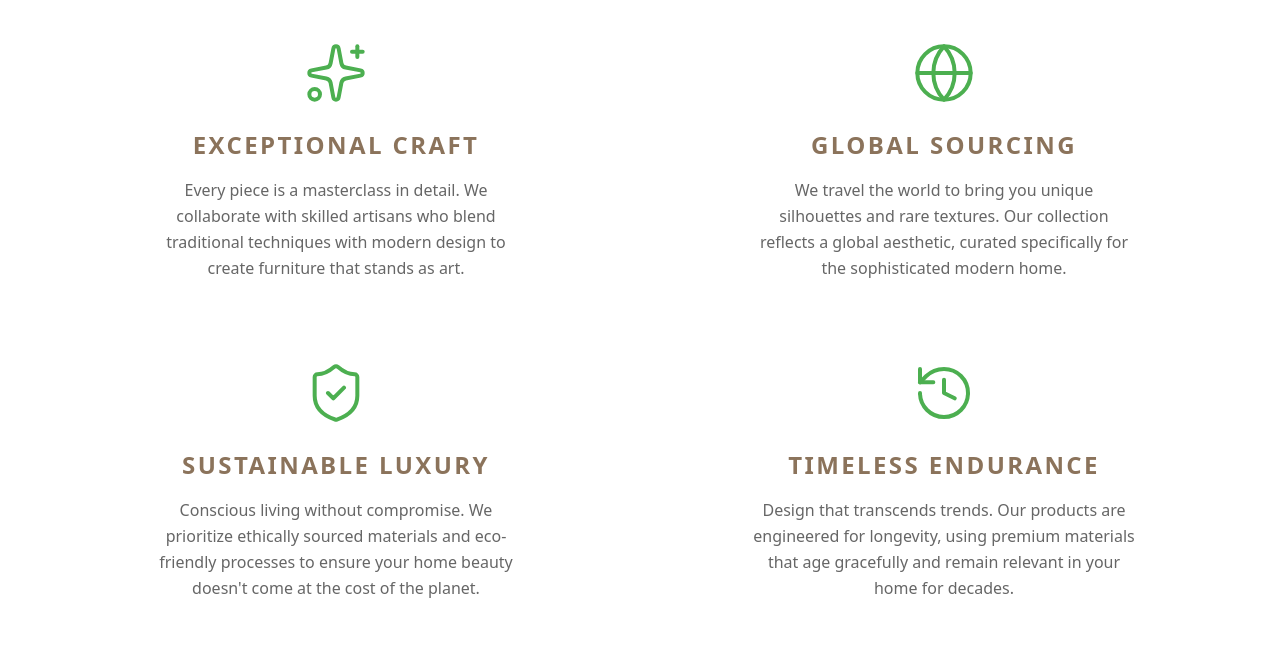
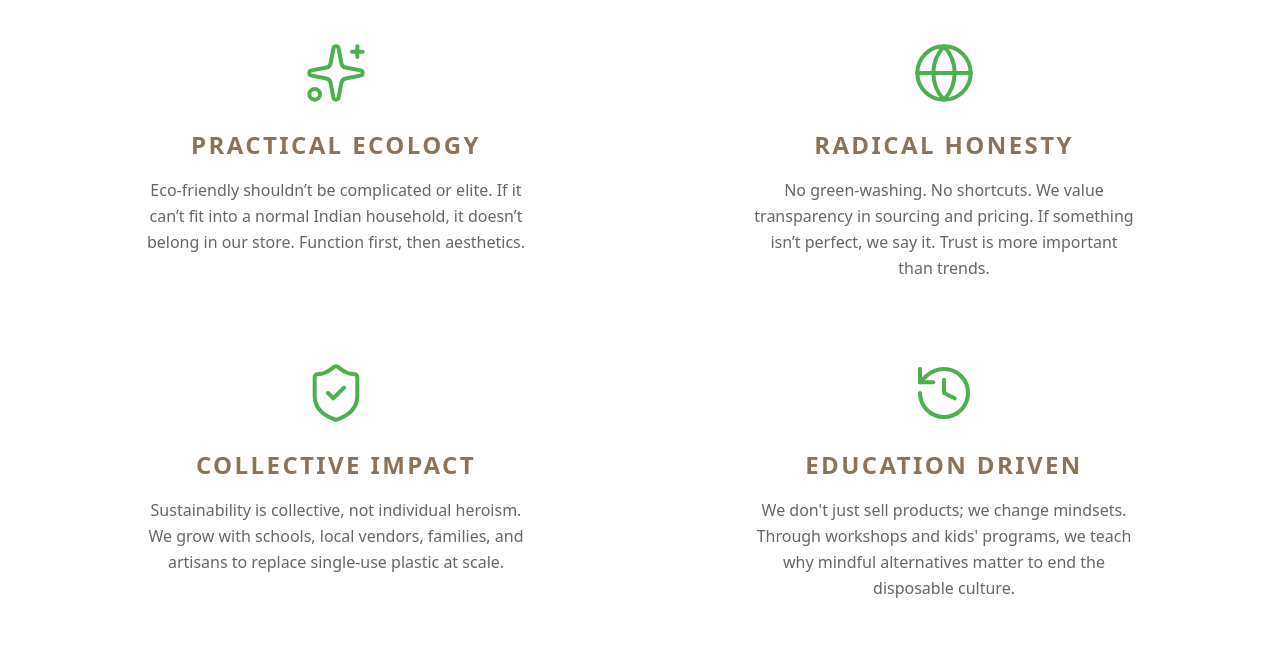
Before and after one commit to indoorsglobal/indoorsglobal, a Next.js app: page /products in a window 1280 px wide. Shown: the part 4940-5591 px from the top of the page. Built offline with nearby package versions, Linux system fonts and the light colour scheme.

Commit message:
Update Features.tsx

```diff
--- a/app/about/Features.tsx
+++ b/app/about/Features.tsx
@@ -2,24 +2,24 @@ import { ShieldCheck, Sparkles, Globe, History } from 'lucide-react';
 
 const features = [
   {
-    title: "EXCEPTIONAL CRAFT",
+    title: "PRACTICAL ECOLOGY",
     icon: <Sparkles className="w-16 h-16 text-[#4CAF50]" strokeWidth={1.5} />,
-    description: "Every piece is a masterclass in detail. We collaborate with skilled artisans who blend traditional techniques with modern design to create furniture that stands as art."
+    description: "Eco-friendly shouldn’t be complicated or elite. If it can’t fit into a normal Indian household, it doesn’t belong in our store. Function first, then aesthetics."
   },
   {
-    title: "GLOBAL SOURCING",
+    title: "RADICAL HONESTY",
     icon: <Globe className="w-16 h-16 text-[#4CAF50]" strokeWidth={1.5} />,
-    description: "We travel the world to bring you unique silhouettes and rare textures. Our collection reflects a global aesthetic, curated specifically for the sophisticated modern home."
+    description: "No green-washing. No shortcuts. We value transparency in sourcing and pricing. If something isn’t perfect, we say it. Trust is more important than trends."
   },
   {
-    title: "SUSTAINABLE LUXURY",
+    title: "COLLECTIVE IMPACT",
     icon: <ShieldCheck className="w-16 h-16 text-[#4CAF50]" strokeWidth={1.5} />,
-    description: "Conscious living without compromise. We prioritize ethically sourced materials and eco-friendly processes to ensure your home beauty doesn't come at the cost of the planet."
+    description: "Sustainability is collective, not individual heroism. We grow with schools, local vendors, families, and artisans to replace single-use plastic at scale."
   },
   {
-    title: "TIMELESS ENDURANCE",
+    title: "EDUCATION DRIVEN",
     icon: <History className="w-16 h-16 text-[#4CAF50]" strokeWidth={1.5} />,
-    description: "Design that transcends trends. Our products are engineered for longevity, using premium materials that age gracefully and remain relevant in your home for decades."
+    description: "We don't just sell products; we change mindsets. Through workshops and kids' programs, we teach why mindful alternatives matter to end the disposable culture."
   }
 ];
 
```
